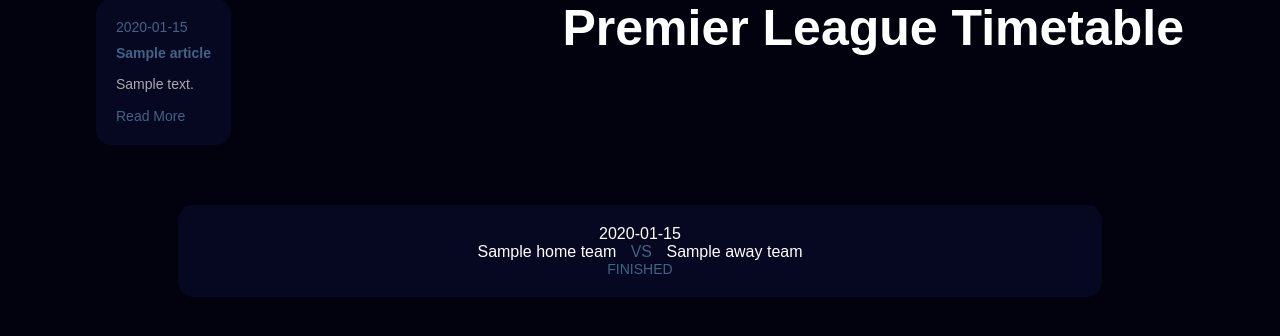
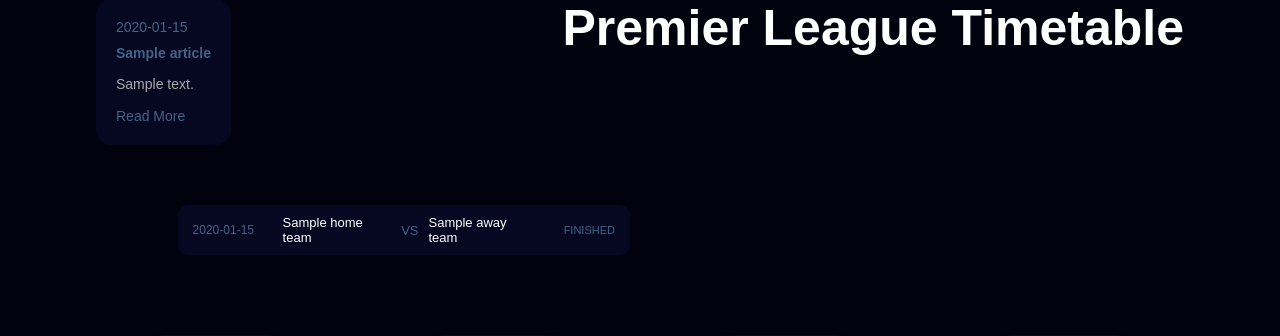
Before and after one commit to deMachad0/spurs-news-app, a Flask app: page / in a window 1280 px wide. Shown: the part 917-1253 px from the top of the page. Run offline with Flask 3, Linux system fonts and the light colour scheme; a database or web service that is not in the repository returns one stand-in record (values such as "Sample title"); data that the repository does not hold is empty.

Commit message:
Updating the number of matches in the TimeTable, and CSS to fit more matches

```diff
--- a/src/main.py
+++ b/src/main.py
@@ -76,7 +76,7 @@
     if response.status_code == 200:
         data = response.json()
         matches = data.get('matches', [])
-        return matches[:5]
+        return matches[:10]
      # If something goes wrong, return None so we can handle the error elsewhere
     else:
         return None
--- a/src/static/css/style.css
+++ b/src/static/css/style.css
@@ -180,14 +180,48 @@
 
 .premier-container {
     display: flex;
-    flex-direction: column;
-    gap: 15px;
+    flex-wrap: wrap;
+    gap: 10px;
+    justify-content: space-between;
 }
 
 .premier-card {
     background-color: #060721;
-    border-radius: 15px;
-    padding: 20px;
-    text-align: center;
+    border-radius: 10px;
+    padding: 10px 15px;
     color: #fff;
+    width: calc(50% - 10px);
+    display: flex;
+    align-items: center;
+    justify-content: space-between;
+    gap: 10px
 }
+
+.premier-card .match-date {
+    color: #426385;
+    font-size: 12px;
+    min-width: 80px;
+}
+
+.premier-card .match-teams {
+    display: flex;
+    align-items: center;
+    justify-content: center;
+    font-size: 13px;
+    flex: 1;
+}
+
+.premier-card .match-status {
+    color: #426385;
+    font-size: 11px;
+    min-width: 70px;
+    text-align: right;
+}
+
+@media screen and (max-width: 768px) {
+    .premier-card {
+        width: 100%;
+        flex-direction: column;
+        text-align: center;
+    }
+}
```
